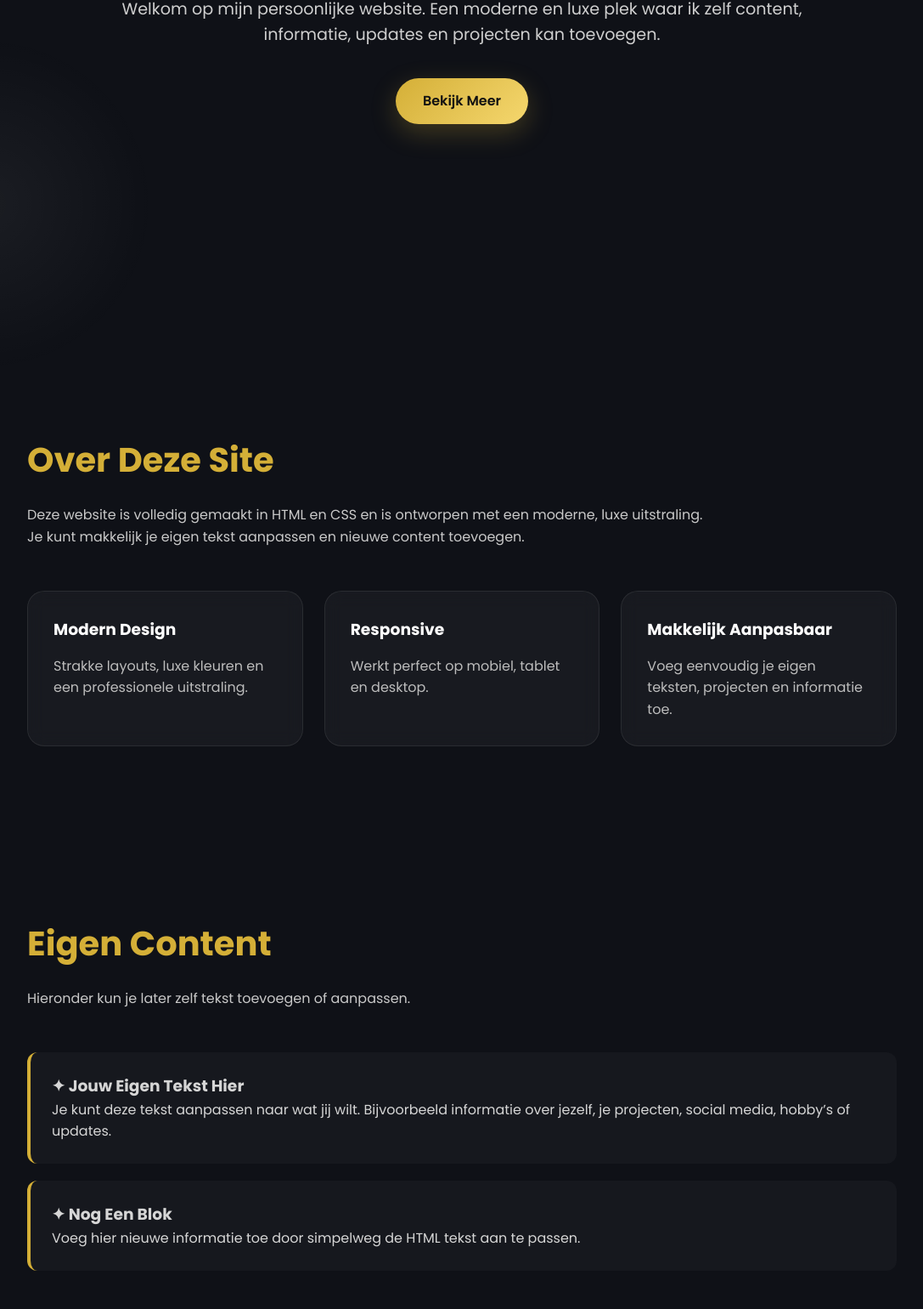
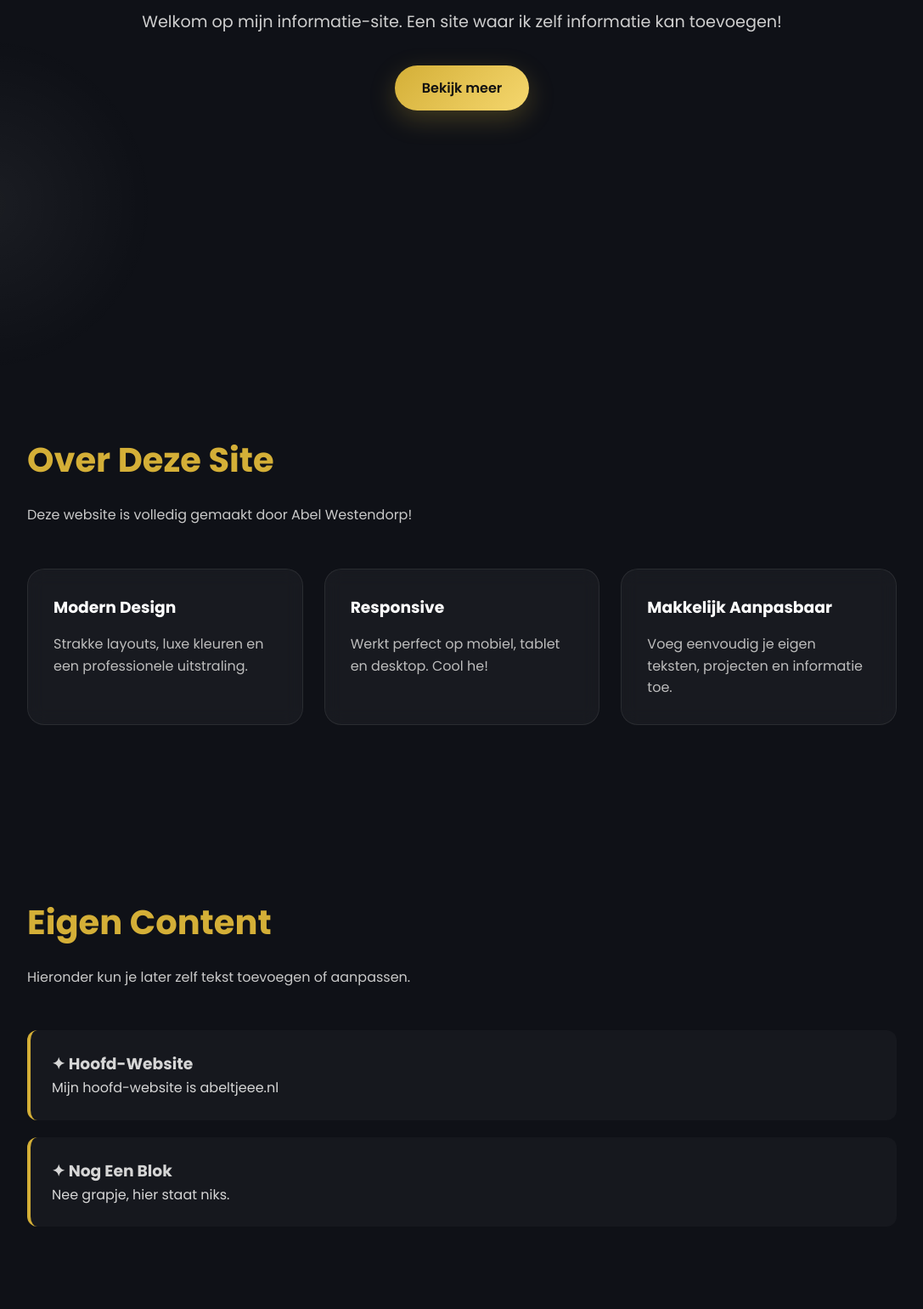
Before and after one commit to AbeltjeeeNL/Info-abeltjeee.nl, a plain HTML site: page index.html in a window 1280 px wide. Shown: the part 480-2020 px from the top of the page at 85% size, without its empty margins (96-1183 px from the left). Drawn offline with Linux system fonts and the light colour scheme.

Commit message:
Update index.html

```diff
--- a/index.html
+++ b/index.html
@@ -3,7 +3,7 @@
 <head>
   <meta charset="UTF-8" />
   <meta name="viewport" content="width=device-width, initial-scale=1.0" />
-  <title>Abel Westendorp | abeltjeee.nl</title>
+  <title>Info-Abel</title>
   <link rel="preconnect" href="https://fonts.googleapis.com">
   <link rel="preconnect" href="https://fonts.gstatic.com" crossorigin>
   <link href="https://fonts.googleapis.com/css2?family=Poppins:wght@300;400;500;600;700&display=swap" rel="stylesheet">
@@ -203,20 +203,20 @@
 <body>
 
   <header>
-    <div class="logo">abeltjeee.nl</div>
+    <div class="logo">Info-Abel</div>
 
 
   </header>
 
   <section class="hero" id="home">
     <div class="hero-content">
-      <h1>Abel Westendorp</h1>
+      <h1>HALLOOTJESSS!!</h1>
       <p>
-        Welkom op mijn persoonlijke website. Een moderne en luxe plek waar ik zelf content,
-        informatie, updates en projecten kan toevoegen.
+        Welkom op mijn informatie-site. Een site waar ik zelf
+        informatie kan toevoegen!
       </p>
 
-      <a href="#content" class="btn">Bekijk Meer</a>
+      <a href="#content" class="btn">Bekijk meer</a>
     </div>
   </section>
 
@@ -224,8 +224,7 @@
     <h2 class="section-title">Over Deze Site</h2>
 
     <p class="section-text">
-      Deze website is volledig gemaakt in HTML en CSS en is ontworpen met een moderne,
-      luxe uitstraling. Je kunt makkelijk je eigen tekst aanpassen en nieuwe content toevoegen.
+      Deze website is volledig gemaakt door Abel Westendorp!
     </p>
 
     <div class="cards">
@@ -239,7 +238,7 @@
       <div class="card">
         <h3>Responsive</h3>
         <p>
-          Werkt perfect op mobiel, tablet en desktop.
+          Werkt perfect op mobiel, tablet en desktop. Cool he!
         </p>
       </div>
 
@@ -260,26 +259,23 @@
     </p>
 
     <div class="editable">
-      <h3>✦ Jouw Eigen Tekst Hier</h3>
+      <h3>✦ Hoofd-Website</h3>
       <p>
-        Je kunt deze tekst aanpassen naar wat jij wilt.
-        Bijvoorbeeld informatie over jezelf, je projecten, social media,
-        hobby’s of updates.
+        Mijn hoofd-website is abeltjeee.nl
       </p>
     </div>
 
     <div class="editable">
       <h3>✦ Nog Een Blok</h3>
       <p>
-        Voeg hier nieuwe informatie toe door simpelweg de HTML tekst aan te passen.
-      </p>
+        Nee grapje, hier staat niks.</p>
     </div>
   </section>
 
 
 
   <footer>
-    © 2026 abeltjeee.nl — Gemaakt voor Abel Westendorp
+  Info-Abel | LET OP!! Deze website is nog niet af en zal ook niet snel af zijn!
   </footer>
 
 </body>
```
